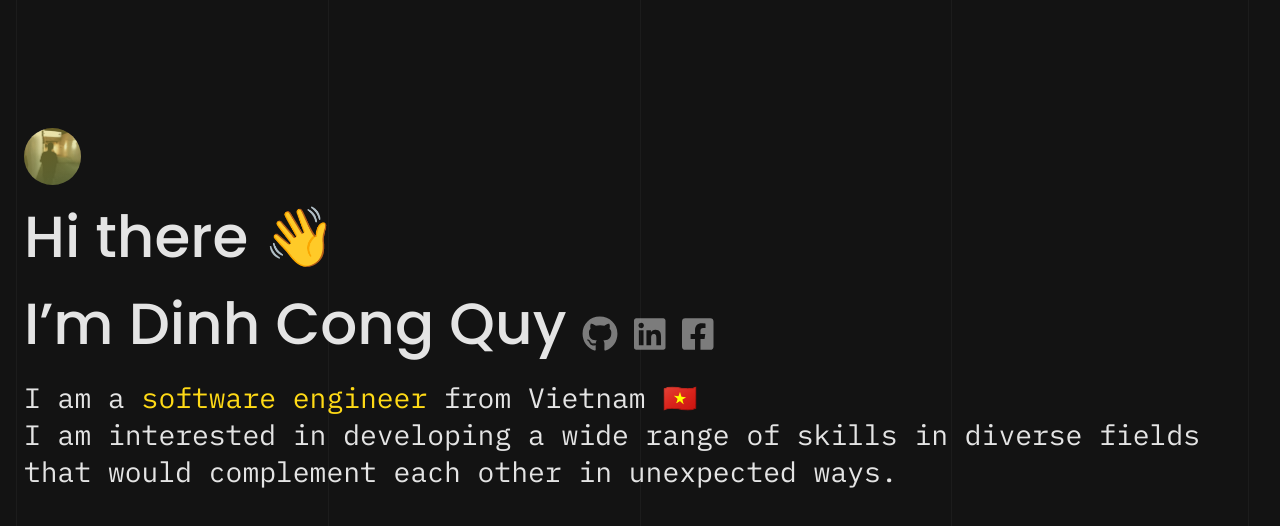
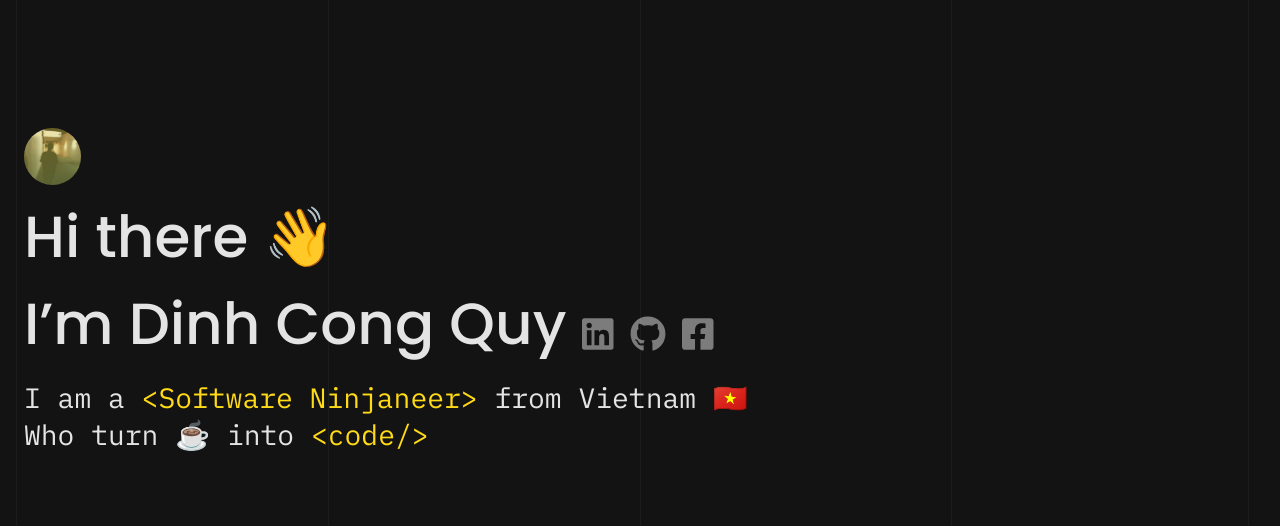
Before and after one commit to quyctd/quyctd.github.io, a React (Create React App) app: page / in a window 1280 px wide. Shown: the top 526 px of the page. Built offline with nearby package versions, Linux system fonts and the light colour scheme.

Commit message:
Update slogan

```diff
--- a/src/components/homepage.jsx
+++ b/src/components/homepage.jsx
@@ -43,18 +43,18 @@ const Homepage = () => {
                 </h1>
                 <h1 className={styles.socialIcons}>
                   <a
+                    href="https://www.linkedin.com/in/andrewdinh98"
+                    target="_blank"
+                    rel="noreferrer"
+                  >
+                    <FontAwesomeIcon icon={["fab", "linkedin"]} />
+                  </a>
+                  <a
                     href="https://github.com/quyctd"
                     target="_blank"
                     rel="noreferrer"
                   >
                     <FontAwesomeIcon icon={["fab", "github"]} />
-                  </a>
-                  <a
-                    href="https://www.linkedin.com/in/andrewdinh98"
-                    target="_blank"
-                    rel="noreferrer"
-                  >
-                    <FontAwesomeIcon icon={["fab", "linkedin"]} />
                   </a>
                   <a
                     href="https://www.facebook.com/akashi.211"
@@ -68,13 +68,15 @@ const Homepage = () => {
 
               <h2 className={styles.subHeading}>
                 I am a&nbsp;
-                <span className={styles.highLight}>software engineer</span>
+                <span className={styles.highLight}>
+                  {'<'}
+                  Software Ninjaneer
+                  {'>'}
+                </span>
                 &nbsp;from Vietnam 🇻🇳
                 <br />
-                I am
-                interested in developing
-                a wide range of skills in diverse fields
-                that would complement each other in unexpected ways.
+                Who turn ☕️ into
+                <span className={styles.highLight}>{' <code/>'}</span>
               </h2>
             </div>
           </div>
```
